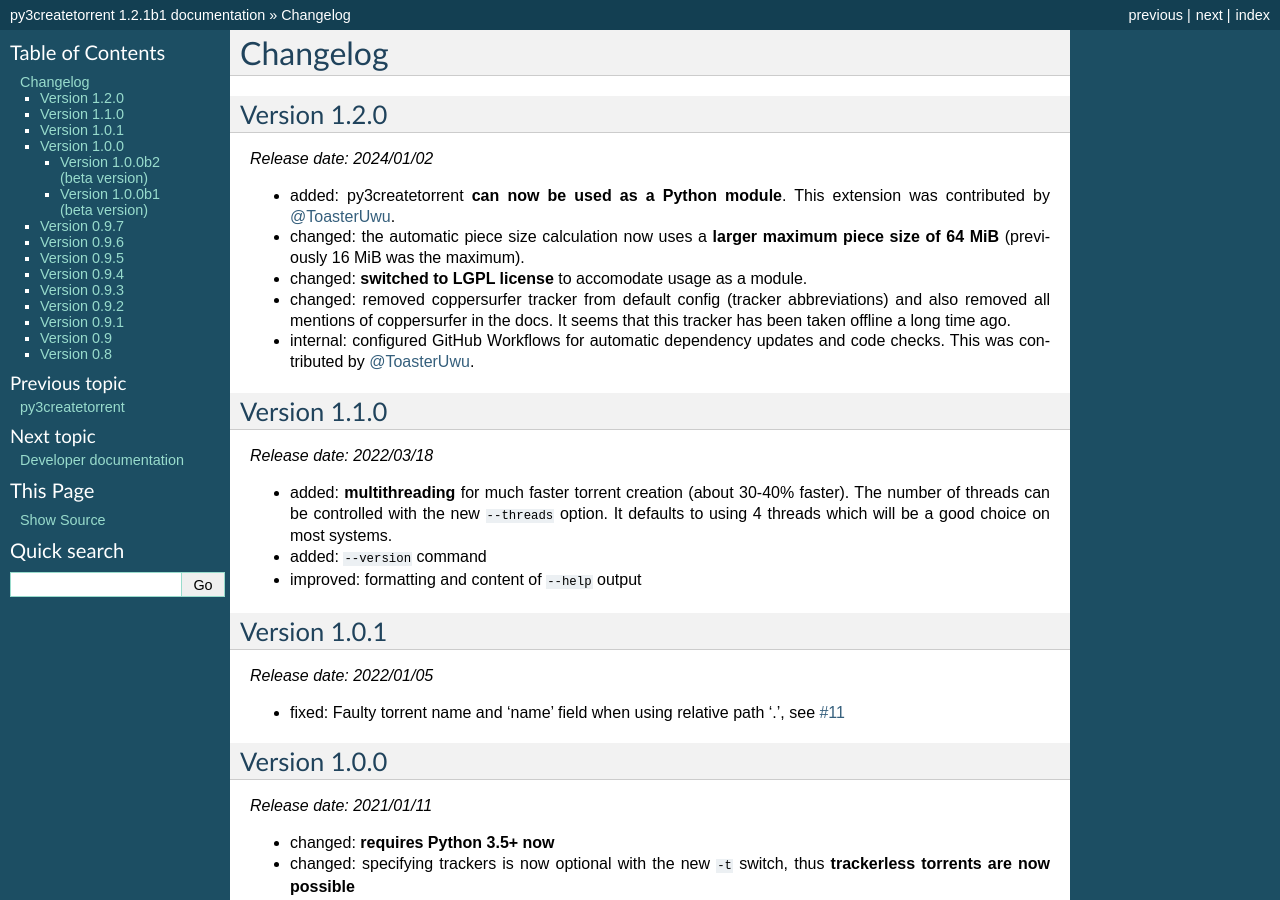
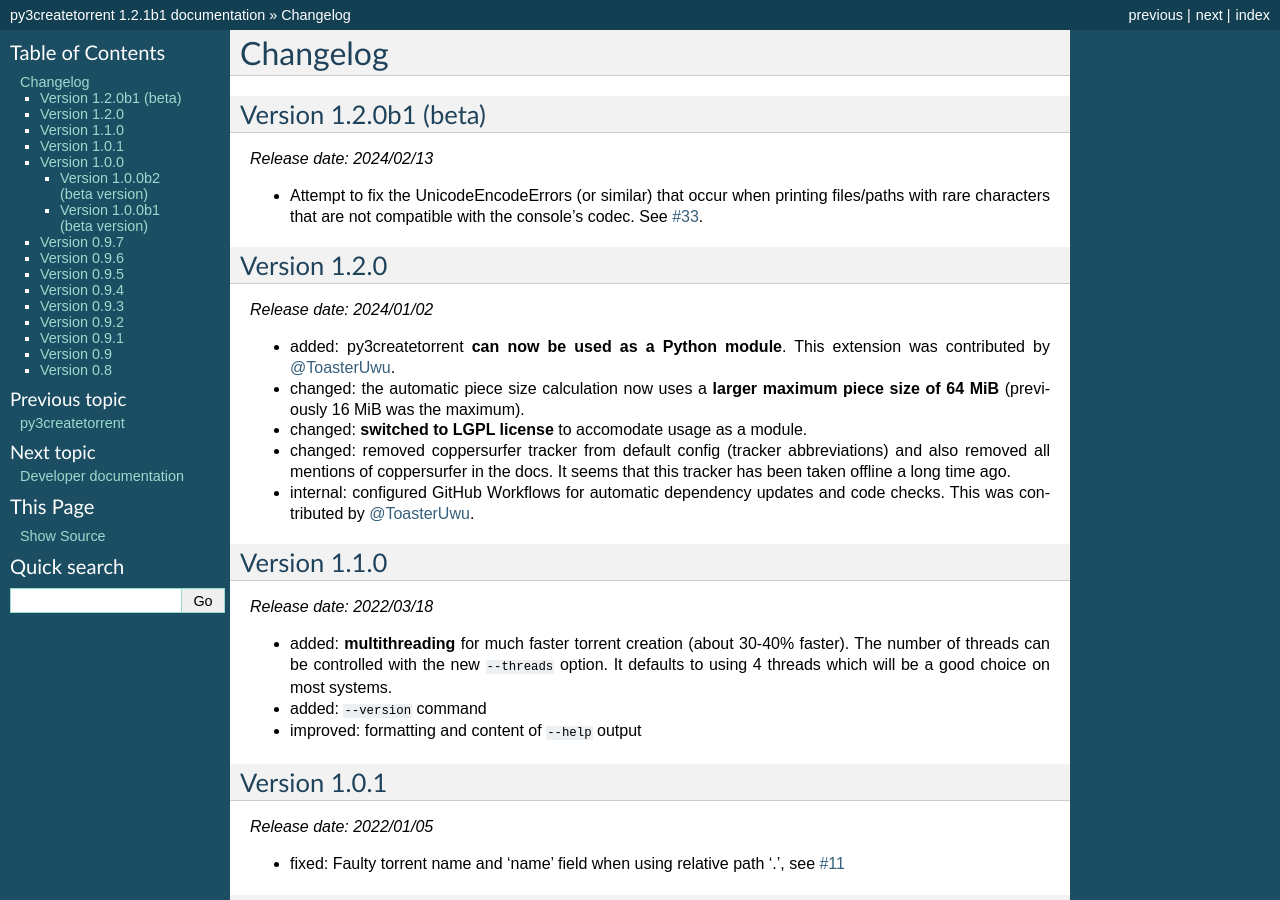
Before and after one commit to rsnitsch/py3createtorrent, a Sphinx documentation site: the page built from docs/source/changelog.rst, in a window 1280 px wide and 900 px high. Built offline with Sphinx 7.4.7, drawn with Linux system fonts in a browser that asks for light colours.

Commit message:
Update changelog

```diff
--- a/docs/source/changelog.rst
+++ b/docs/source/changelog.rst
@@ -1,5 +1,13 @@
 Changelog
 =========
+
+Version 1.2.0b1 (beta)
+----------------------
+
+*Release date: 2024/02/13*
+
+* Attempt to fix the UnicodeEncodeErrors (or similar) that occur when printing files/paths with rare characters that are not
+  compatible with the console's codec. See `#33 <https://github.com/rsnitsch/py3createtorrent/issues/33>`_.
 
 Version 1.2.0
 -------------
```
